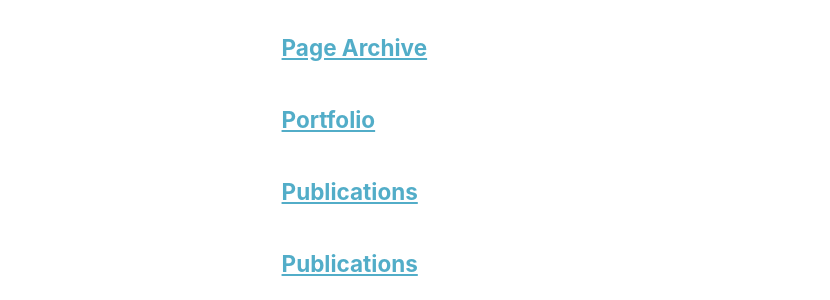
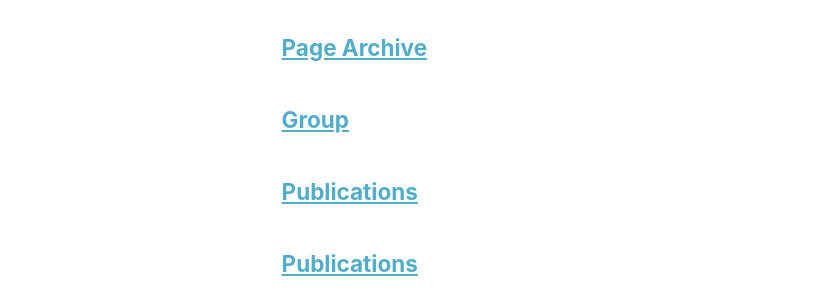
Before and after one commit to SHalilovic/shalilovic.github.io, a Jekyll site: the page built from _pages/page-archive.html, in a window 1280 px wide and 900 px high, scrolled down 632 px. Shown: the part 154-454 px from the top of the window, without its empty margins (0-830 px from the left). Built offline with Jekyll 4.4.1, drawn with Linux system fonts in a browser that asks for light colours; a script that is not in the unit is left out.

Commit message:
Update portfolio.html

```diff
--- a/_pages/portfolio.html
+++ b/_pages/portfolio.html
@@ -1,8 +1,8 @@
 ---
 layout: archive
-title: "Portfolio"
-permalink: /portfolio/
-author_profile: true
+title: "Group"
+permalink: /group/
+author_profile: false
 ---
 
 {% include base_path %}
```
